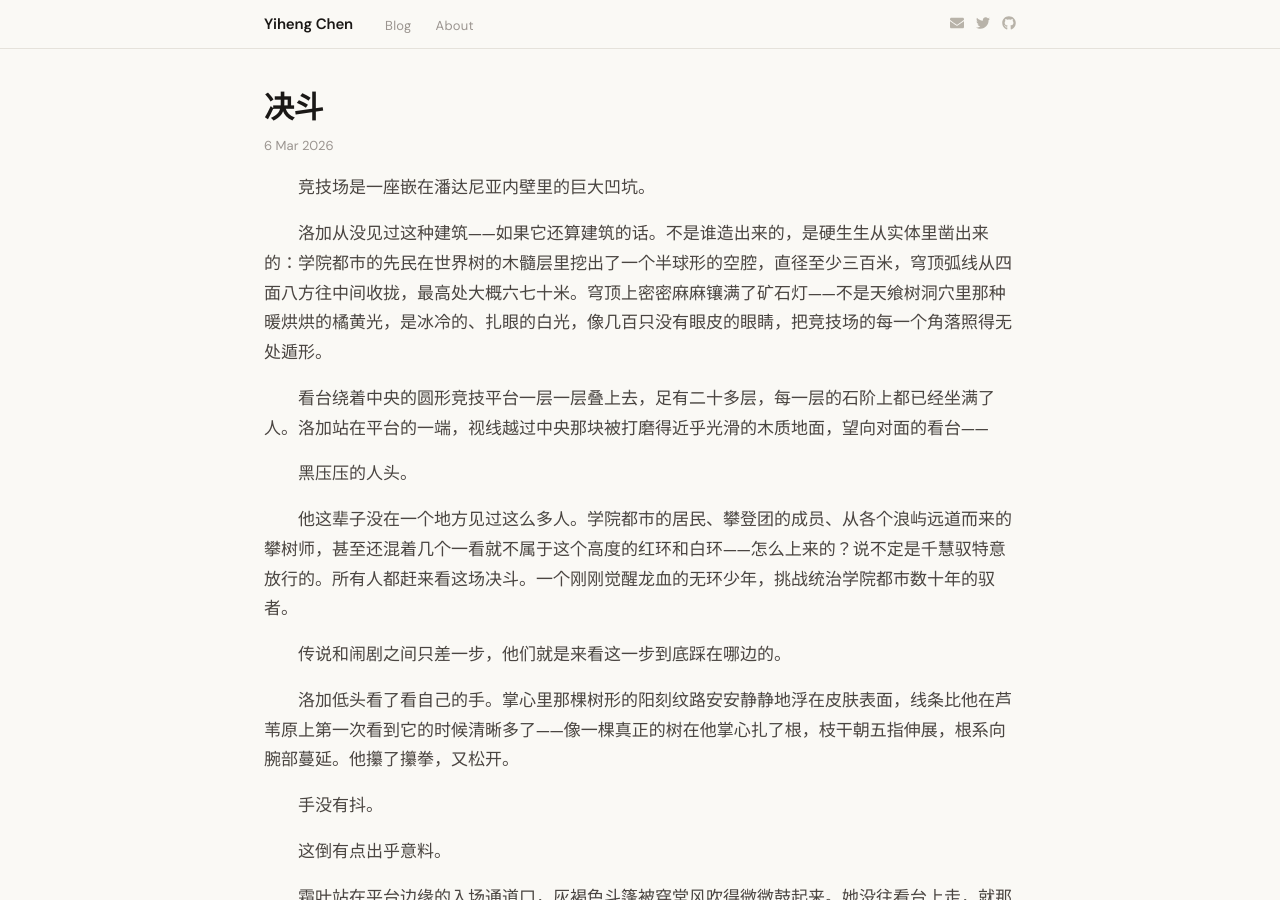
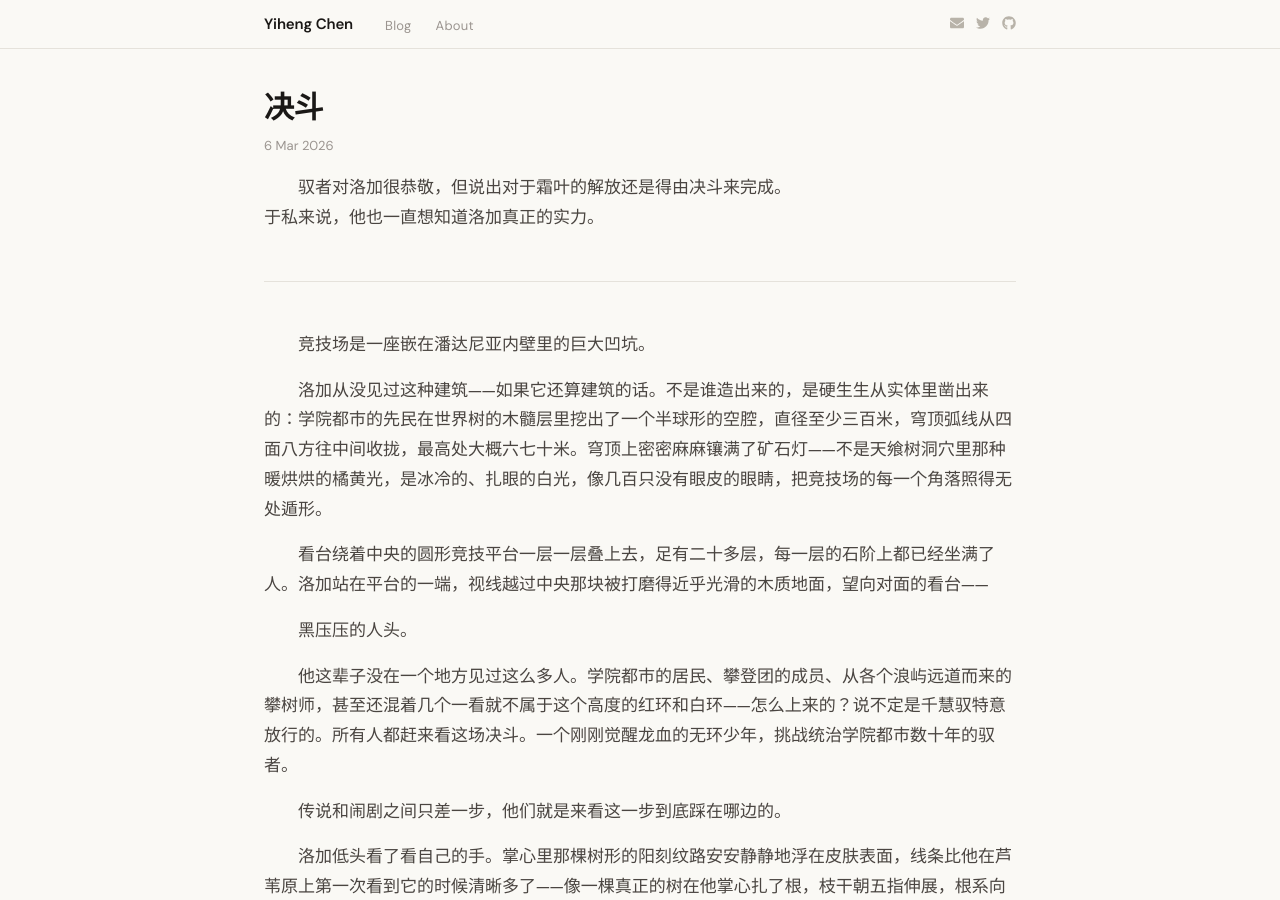
Before and after one commit to yihenc/yihenc.github.io, a Jekyll site: the page built from _posts/2026-03-06-决斗.md, in a window 1280 px wide and 900 px high. Built offline with Jekyll 4.4.1, drawn with Linux system fonts in a browser that asks for light colours; nearby versions of some CDN libraries.

Commit message:
Update: 决斗

```diff
--- a/_posts/2026-03-06-决斗.md
+++ b/_posts/2026-03-06-决斗.md
@@ -3,6 +3,17 @@ layout: post
 title: "决斗"
 date: 2026-03-06 00:00 +0000
 ---
+驭者对洛加很恭敬，但说出对于霜叶的解放还是得由决斗来完成。
+于私来说，他也一直想知道洛加真正的实力。
+
+
+
+
+-----
+
+
+
+
 竞技场是一座嵌在潘达尼亚内壁里的巨大凹坑。
 
 洛加从没见过这种建筑——如果它还算建筑的话。不是谁造出来的，是硬生生从实体里凿出来的：学院都市的先民在世界树的木髓层里挖出了一个半球形的空腔，直径至少三百米，穹顶弧线从四面八方往中间收拢，最高处大概六七十米。穹顶上密密麻麻镶满了矿石灯——不是天飨树洞穴里那种暖烘烘的橘黄光，是冰冷的、扎眼的白光，像几百只没有眼皮的眼睛，把竞技场的每一个角落照得无处遁形。
```
